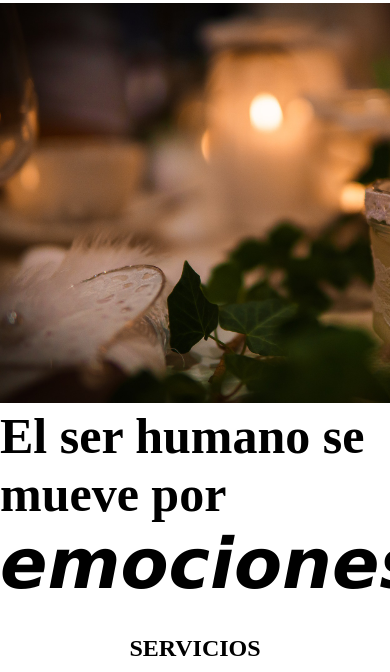
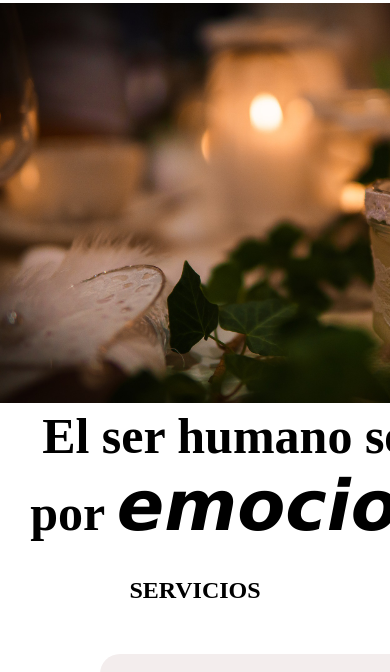
Before and after one commit to Guillerm25/examen-HTMLy-CSS, a plain HTML site: page EXAMEN HTML Y CSS/index.html in a window 390 px wide. Shown: the part 103-775 px from the top of the page. Drawn offline with Linux system fonts and the light colour scheme.

Commit message:
Add files via upload

```diff
--- a/EXAMEN HTML Y CSS/Styles/style.css
+++ b/EXAMEN HTML Y CSS/Styles/style.css
@@ -164,11 +164,14 @@ footer {
     }
 
     .mobil{
-        display: initial;
+        display: inline-table;
+        align-items: center ;
+        text-align: center;
+        margin: auto;
+
     }
     .mobil img{
       width: 600px;
-      align-items: center;
     }
     .dos .imagendos{
         display: none;
@@ -177,6 +180,8 @@ footer {
 
     main .uno{
         display:inline-block;
+        align-items: center ;
+        text-align: center;
         margin: auto;
     }
     .maxima{
```
